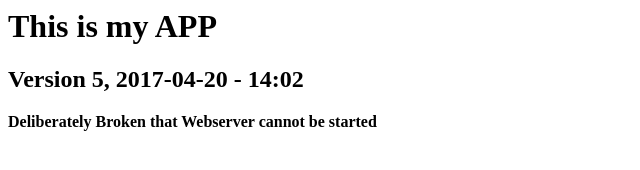
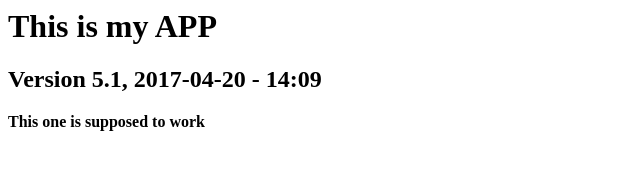
Before and after one commit to jpduyx/docker-supervisor-nginx, a plain HTML site: page index.html in a window 1280 px wide. Shown: the whole page, without its empty margins (0-640 px from the left). Drawn offline with Linux system fonts and the light colour scheme.

Commit message:
5.1 fixed broken V5.0

```diff
--- a/index.html
+++ b/index.html
@@ -1,5 +1,5 @@
 <html>
 <h1>This is my APP</h1>
-<h2>Version 5, 2017-04-20 - 14:02</h2>
-<b> Deliberately Broken that Webserver cannot be started </b>
+<h2>Version 5.1, 2017-04-20 - 14:09</h2>
+<b> This one is supposed to work </b>
 </html>
```
Also changed, not shown: 1 other file.
